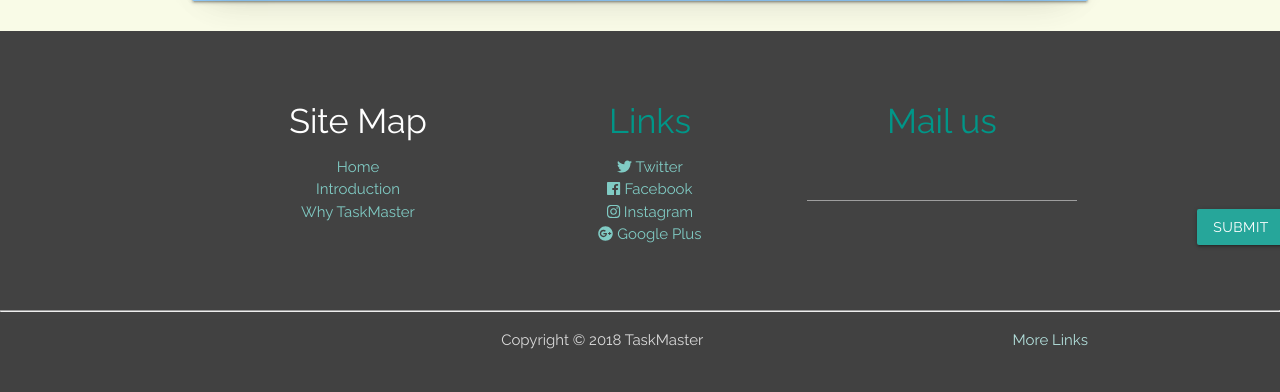
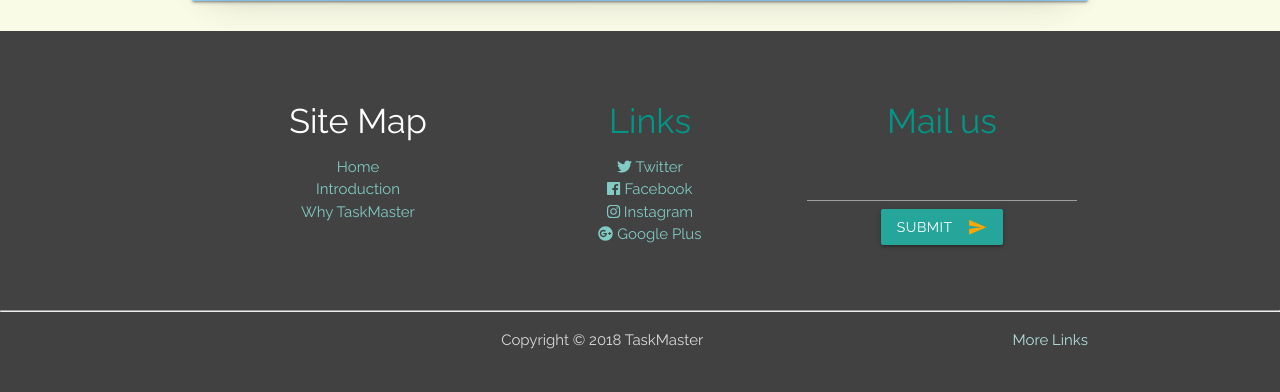
Before and after one commit to UdacityFrontEndScholarship/task-master, a PHP site: page /signup.html in a window 1280 px wide. Shown: the part 547-939 px from the top of the page. Run offline with PHP 8.4, Linux system fonts and the light colour scheme; some libraries are stand-ins or nearby versions.

Commit message:
footer bug fixed

```diff
--- a/css/signup.css
+++ b/css/signup.css
@@ -21,11 +21,11 @@ input{
 .material-icons{
     color: orange;
     position: relative;
-    top: 10px;
+    /*top: 10px;*/
 }
 button{
     font-family: 'Raleway',san-serif;
-    margin-left: 390px;
+    /*margin-left: 390px;*/
     margin-bottom: 25px;
 
 }
--- a/signup.html
+++ b/signup.html
@@ -142,6 +142,7 @@
                     </button>
                 </form>
               </div>
+              </div>
             </div>
           </div>
           <hr/>
```
